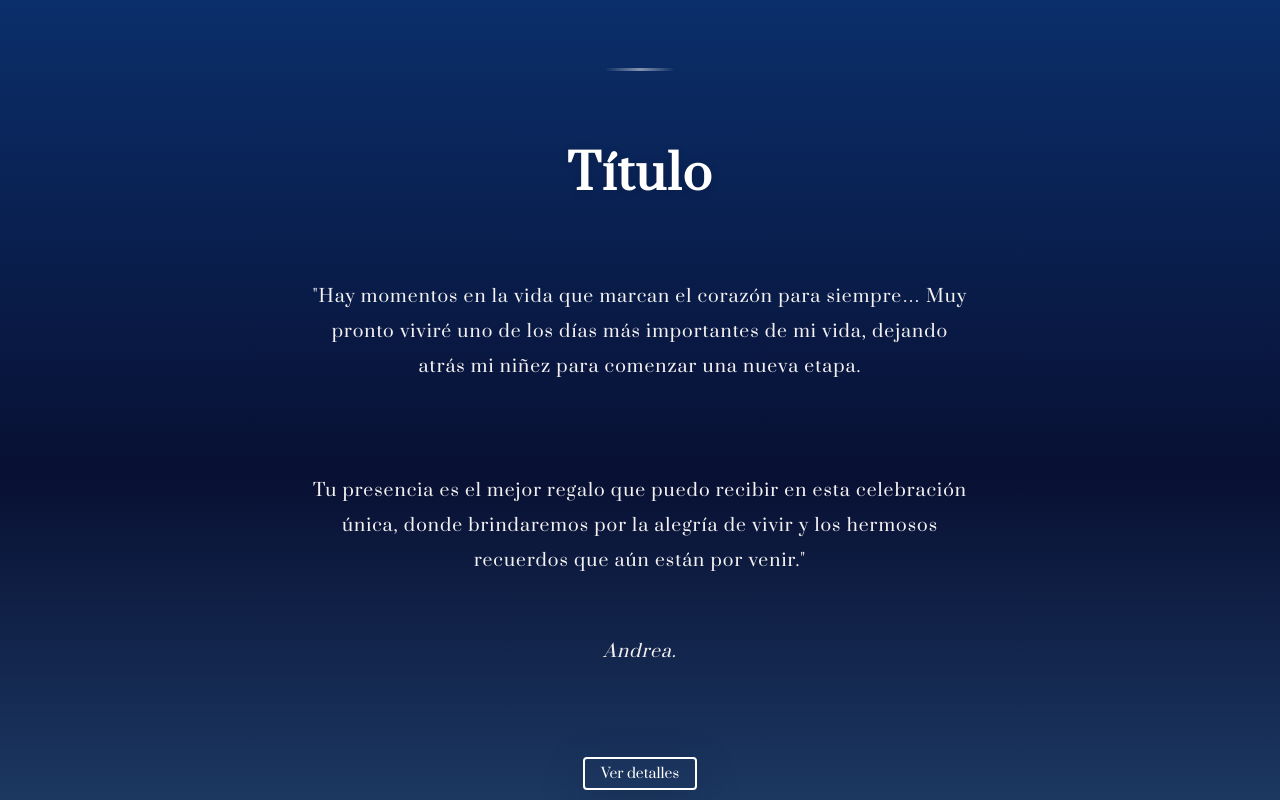
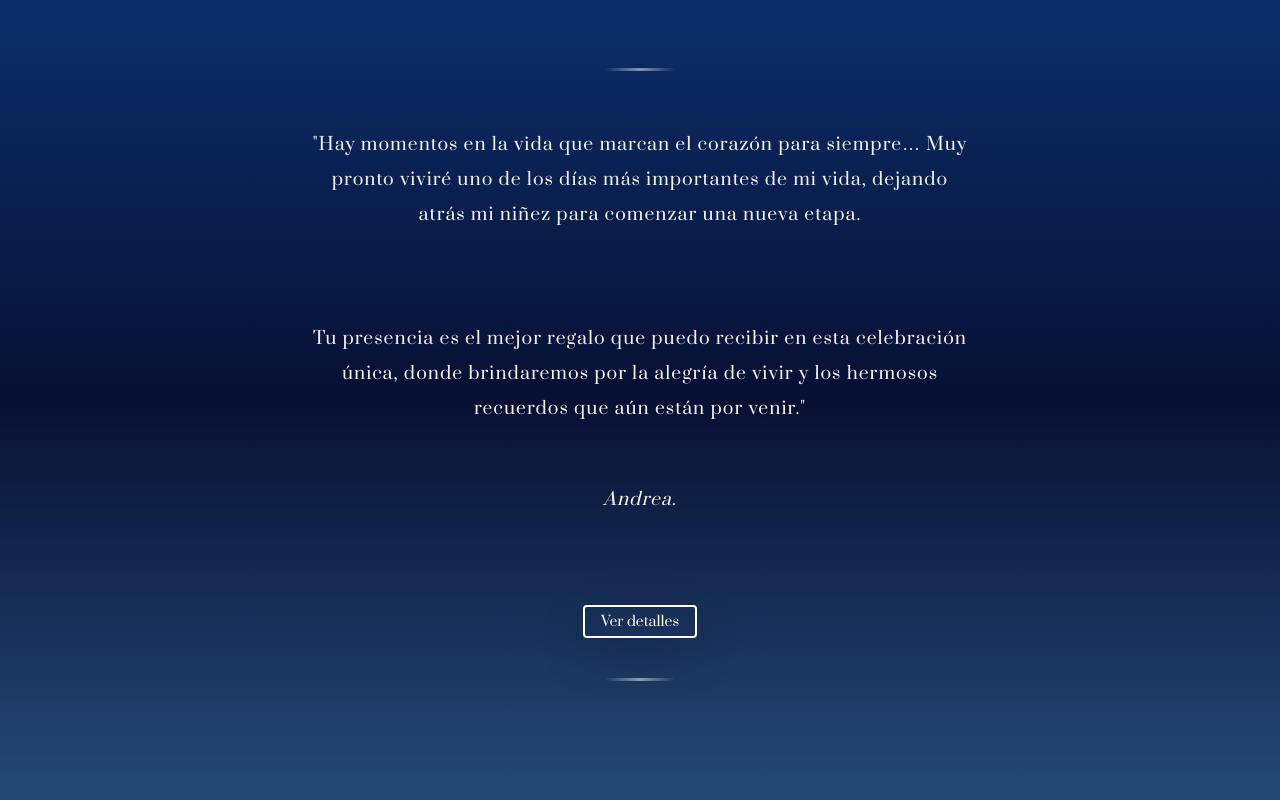
Before and after one commit to AlejandroBermudez90s/Andrea-15, a React (Vite) app: page /#atrapado in a window 1280 px wide. Shown: the part 820-1620 px from the top of the page. Built offline with nearby package versions, Linux system fonts and the light colour scheme; a web font is replaced by a local one.

Commit message:
portada corregida pantalla svh

```diff
--- a/src/componentes/Cabecera/Cabecera.css
+++ b/src/componentes/Cabecera/Cabecera.css
@@ -4,7 +4,7 @@
 
 .cabecera {
     width: 100vw;
-    height: 100vh;
+    height: 100svh;
     background-color: rgb(0, 23, 61);
 
     display: flex;
--- a/src/componentes/TextoIntroduccion/TextoIntroduccion.jsx
+++ b/src/componentes/TextoIntroduccion/TextoIntroduccion.jsx
@@ -28,9 +28,6 @@ const TextoIntroduccion = () => {
           <div className="col-12 col-md-10 col-lg-9">
             <div className="text-center mb-5 section-header">
               <div className="decorative-line mb-3"></div>
-              <h2 className="display-4 fw-bold text-white mb-3 fuente animar">
-                Título
-              </h2>
               <p className="lead text-white-80 mb-5 fuenteParrafo animar delay-1">
                 "Hay momentos en la vida que marcan el corazón para siempre…
                 Muy pronto viviré uno de los días más importantes de mi vida,
```
